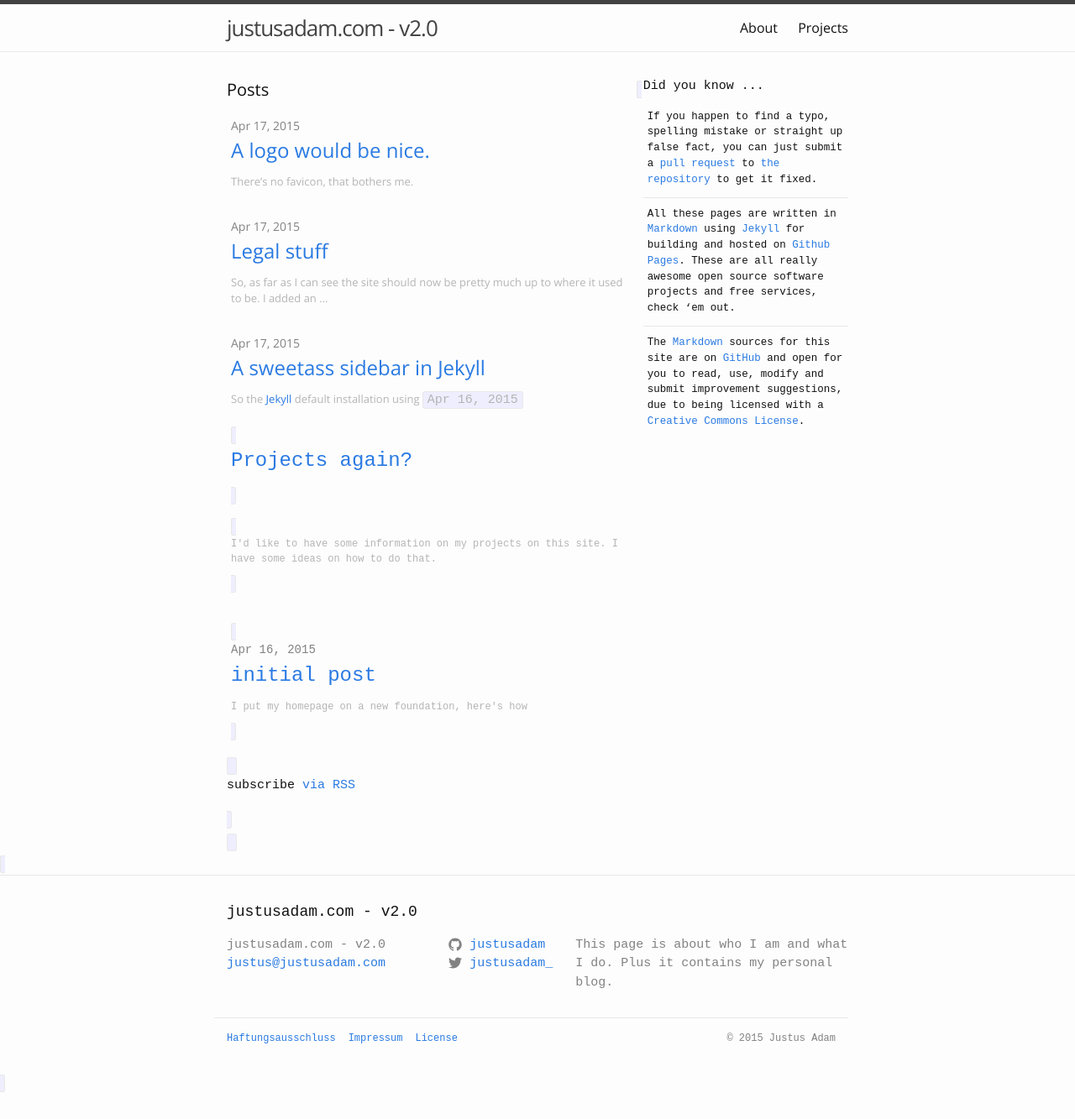
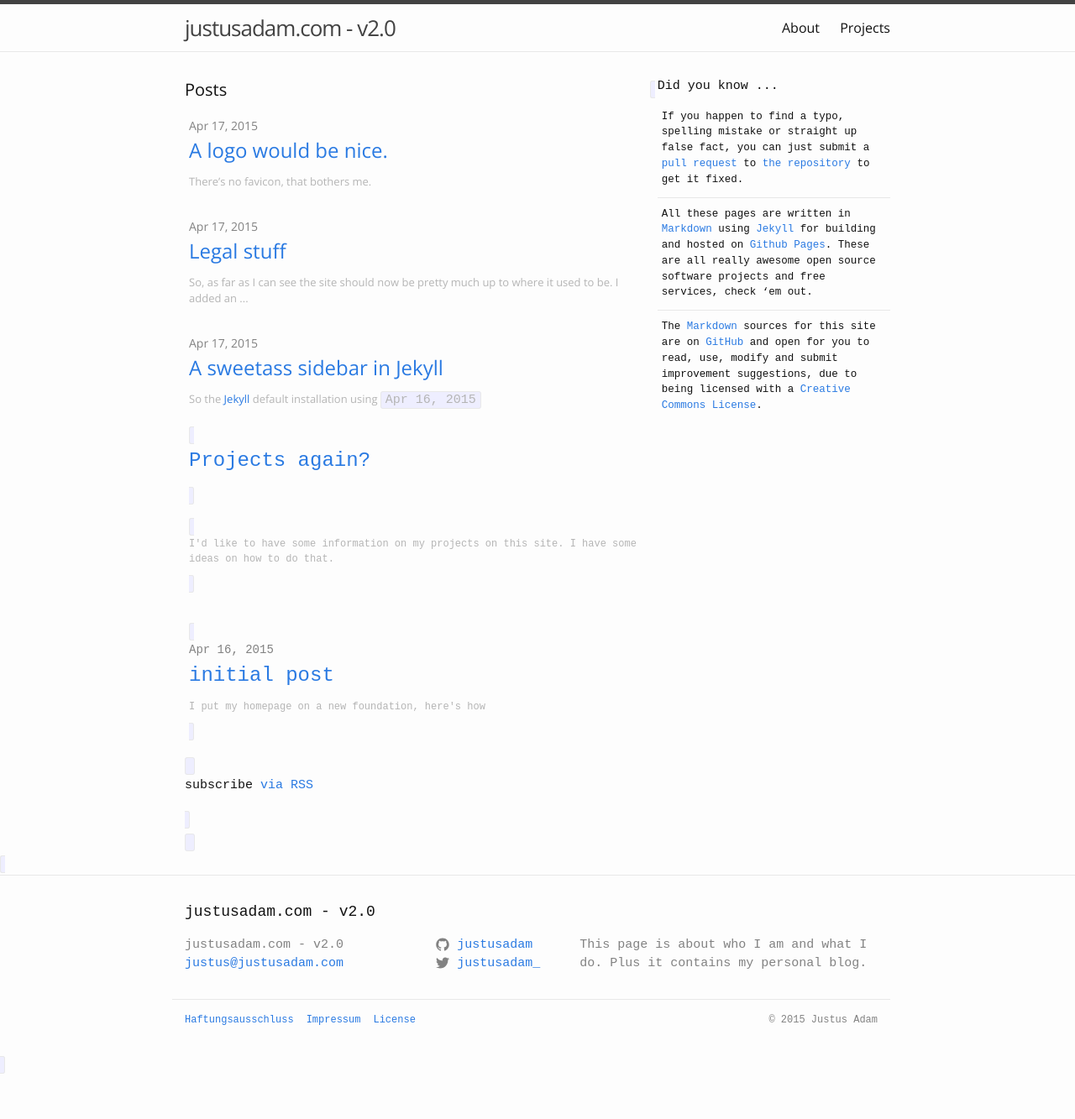
Before and after one commit to JustusAdam/justusadam.github.io, a Jekyll site: the page built from index.html, in a window 1280 px wide. Shown: the whole page at 84% size. Built offline with Jekyll 4.4.1, drawn with Linux system fonts in a browser that asks for light colours; after the commit the page ends 1310 px from its top, so only the background shows below that.

Commit message:
trying wider default content

```diff
--- a/_sass/_tools.scss
+++ b/_sass/_tools.scss
@@ -38,13 +38,13 @@ p.small, .small p, p.smaller, .smaller p {
   width: 100%;
 }
 
-@media (max-width: 600px) {
+@media (max-width: $on-palm) {
   .desktop-only {
     display: none;
   }
 }
 
-@media (max-width: 600px) {
+@media (max-width: $on-palm) {
   .fullscreen-on-mobile {
     width: 100%;
   }
--- a/css/main.scss
+++ b/css/main.scss
@@ -23,7 +23,7 @@ $grey-color-dark:  darken($grey-color, 25%);
 $grey-text-color-light: lighten($grey-color, 20%);
 
 // Width of the content area
-$content-width:    800px;
+$content-width:    900px;
 
 $on-palm:          600px;
 $on-laptop:        800px;
```
